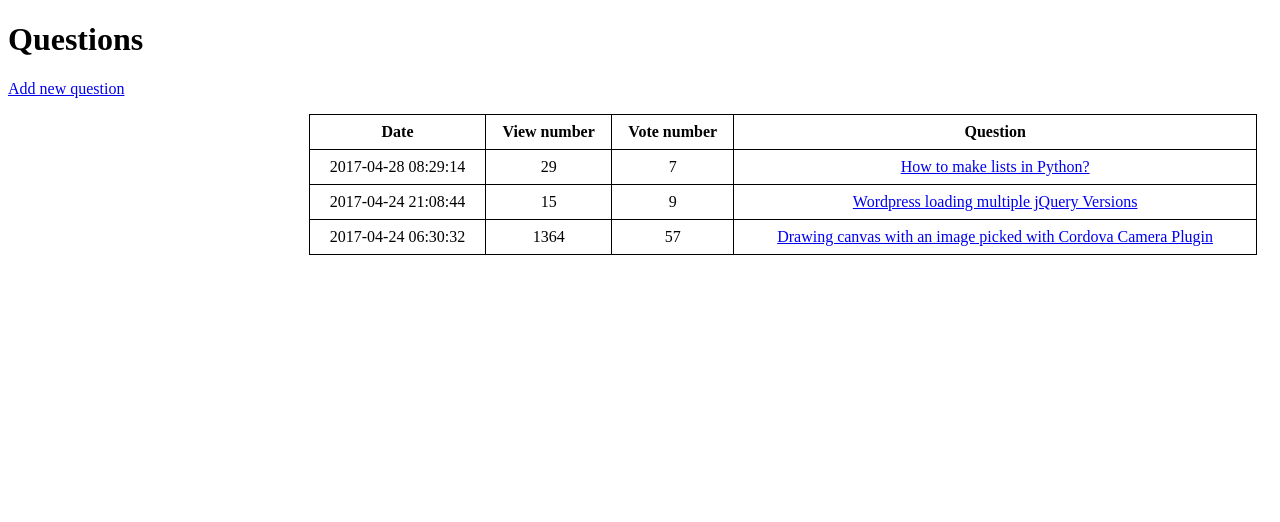
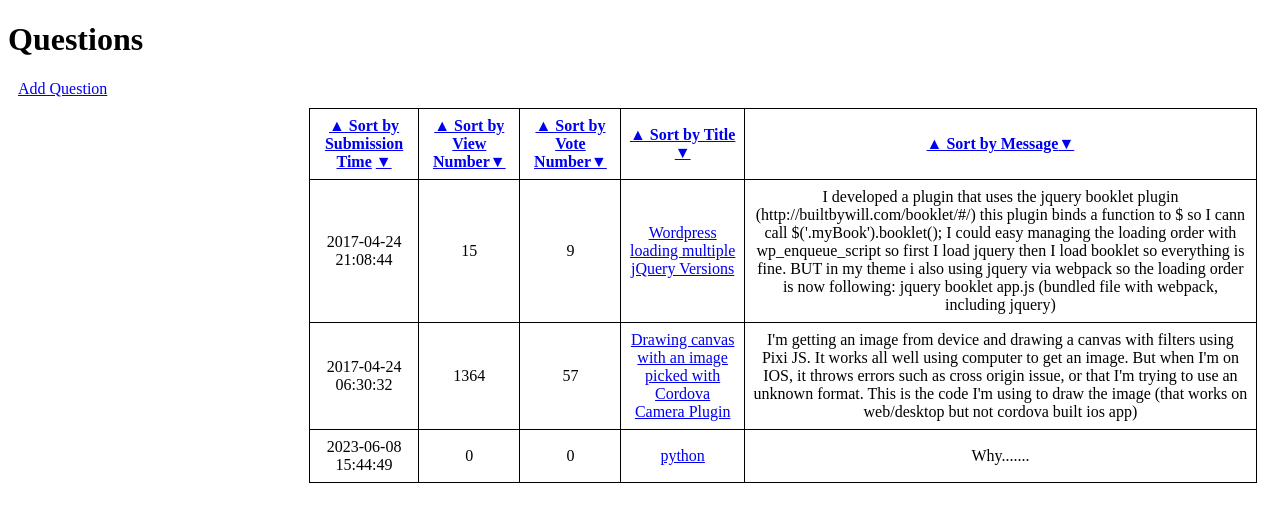
Before and after one commit to nikolawierzbowska/ASKmate_1, a Flask app: page /list in a window 1280 px wide. Shown: the top 522 px of the page. Run offline with Flask 3, Linux system fonts and the light colour scheme; some libraries are stand-ins or nearby versions.

Commit message:
4. Sort questions done 5. Delete question done 6. Delete an answer - without - Deleting redirects to the question detail page

```diff
--- a/connection.py
+++ b/connection.py
@@ -6,17 +6,6 @@ def read_dict_from_file(file_name):
         return [dict(line) for line in lines]
 
 
-def write_dict_to_file(file_name,data):
-    with open(file_name, "a+",newline="") as file:
-        for record in data:
-            file.write(record)
-
-
-def update_dict_to_file(file_name,data):
-    with open(file_name, "w",newline="") as file:
-        for record in data:
-            file.write(record)
-
 def write_dict_to_file_str(file_name, data):
     with open(file_name, 'w', newline='') as file:
         writer = csv.DictWriter(file, fieldnames=data[0].keys())
--- a/data/question.csv
+++ b/data/question.csv
@@ -1,5 +1,4 @@
 id,submission_time,view_number,vote_number,title,message,image
-1,1493368154,29,7,How to make lists in Python?,"I am totally new to this, any hints?",
 2,1493068124,15,9,Wordpress loading multiple jQuery Versions,"I developed a plugin that uses the jquery booklet plugin (http://builtbywill.com/booklet/#/) this plugin binds a function to $ so I cann call $('.myBook').booklet();
 
 I could easy managing the loading order with wp_enqueue_script so first I load jquery then I load booklet so everything is fine.
@@ -12,3 +11,4 @@ app.js (bundled file with webpack, including jquery)",images/image1.png
 3,1493015432,1364,57,Drawing canvas with an image picked with Cordova Camera Plugin,"I'm getting an image from device and drawing a canvas with filters using Pixi JS. It works all well using computer to get an image. But when I'm on IOS, it throws errors such as cross origin issue, or that I'm trying to use an unknown format.
 
 This is the code I'm using to draw the image (that works on web/desktop but not cordova built ios app)",
+4,1686239089,0,0,python,Why.......,0
--- a/data_manager.py
+++ b/data_manager.py
@@ -1,16 +1,9 @@
 # model
-import connection, server
+import connection
 import util
 
 questions_csv = "data/question.csv"
 answers_csv ="data/answer.csv"
-
-def list_questions_dm():
-    questions = connection.read_dict_from_file(questions_csv)
-    for question in questions:
-        question["submission_time"]=util.convert_timestamp_to_date(int(question["submission_time"]))
-    sorted_questions =sorted(questions, key= lambda x: x["submission_time"], reverse=True)
-    return sorted_questions
 
 
 def get_question_by_id_dm(question_id):
@@ -29,7 +22,7 @@ def get_answers_by_question_id_dm(question_id):
     for answer in data_answers:
         answer["submission_time"] = util.convert_timestamp_to_date(int(answer["submission_time"]))
     sorted_answers = sorted(data_answers, key=lambda x: x["submission_time"], reverse=True)
-    answers = [[line["submission_time"],line['message']] for line in sorted_answers if line['question_id'] == question_id]
+    answers = [[line["submission_time"],line['message'], line["id"]] for line in sorted_answers if line['question_id'] == question_id]
     return answers
 
 
@@ -63,3 +56,35 @@ def add_answer_dm(message,question_id):
     }
     answers.append(new_answer)
     connection.write_dict_to_file_str(answers_csv, answers)
+
+def get_sorted_questions(order_by, order_direction):
+    questions = connection.read_dict_from_file(questions_csv)
+    for question in questions:
+        question["submission_time"] = util.convert_timestamp_to_date(int(question["submission_time"]))
+    if order_by == 'title':
+        questions.sort(key=lambda q: q['title'].lower(), reverse=(order_direction == 'desc'))
+    elif order_by == 'submission_time':
+        questions.sort(key=lambda q: q['submission_time'], reverse=(order_direction == 'desc'))
+    elif order_by == 'message':
+        questions.sort(key=lambda q: q['message'].lower(), reverse=(order_direction == 'desc'))
+    elif order_by == 'view_number':
+        questions.sort(key=lambda q: int(q['view_number']), reverse=(order_direction == 'desc'))
+    elif order_by == 'vote_number':
+        questions.sort(key=lambda q: int(q['vote_number']), reverse=(order_direction == 'desc'))
+    return questions
+
+def delete_answer_dm(id, type):
+    header ="question_id" if type == "question" else "id"
+    answers = connection.read_dict_from_file(answers_csv)
+    answers = [answer for answer in answers if answer.get(header) != id]
+    connection.write_dict_to_file_str(answers_csv, answers)
+
+def delete_question_dm(question_id):
+    questions = connection.read_dict_from_file(questions_csv)
+    questions = [question for question in questions if question.get('id') != question_id]
+    connection.write_dict_to_file_str(questions_csv, questions)
+
+
+# def get_question(answer_id):
+#     answers =connection.read_dict_from_file(answers_csv)
+#     question_id =
--- a/server.py
+++ b/server.py
@@ -11,7 +11,10 @@ def main_page():
 
 @app.route('/list')
 def list_questions():
-    return flask.render_template("list.html", questions = data_manager.list_questions_dm())
+    order_by = flask.request.args.get('order_by')
+    order_direction = flask.request.args.get('order_direction')
+    questions = data_manager.get_sorted_questions(order_by, order_direction)
+    return flask.render_template("list.html", questions=questions)
 
 
 @app.route('/question/<question_id>')
@@ -33,7 +36,7 @@ def add_question():
         return flask.render_template('add_question.html')
 
 
-@app.route('/question/<question_id>/new-answer', methods=['GET', 'POST'])
+@app.route('/question/<question_id>/new_answer', methods=['GET', 'POST'])
 def add_answer(question_id):
     if flask.request.method == 'POST':
         message = flask.request.form['message']
@@ -43,6 +46,17 @@ def add_answer(question_id):
         return flask.render_template('add_answer.html', question_id=question_id)
 
 
+@app.route('/question/<question_id>/delete')
+def delete_question(question_id):
+    data_manager.delete_question_dm(question_id)
+    data_manager.delete_answer_dm(question_id,"question")
+    return flask.redirect('/list')
+
+
+@app.route('/answer/<answer_id>/delete')
+def delete_answer(answer_id):
+    data_manager.delete_answer_dm(answer_id,"answer")
+    return flask.redirect('/question/<question_id>')
 
 
 if __name__ == "__main__":
--- a/templates/add_answer.html
+++ b/templates/add_answer.html
@@ -19,7 +19,7 @@
 <body>
     <h2>Add Answer</h2>
 
-    <form action="/question/{{question_id}}/new-answer" method="POST">
+    <form action="/question/{{question_id}}/new_answer" method="POST">
         <div>
             <label for="message">Message:</label>
             <textarea id="message" name="message" required></textarea>
--- a/templates/list.html
+++ b/templates/list.html
@@ -1,8 +1,10 @@
 <!DOCTYPE html>
 <html lang="eng">
 <head>
-    <title>Questions</title>
+    <meta charset="UTF-8">
+    <title>Question List</title>
 </head>
+
 <style>
     table {
             border-collapse: collapse;
@@ -18,33 +20,39 @@
             text-align: center;
     }
 
+    .add_question_link {
+            display: block;
+            margin: 10px;
+    }
+
 </style>
 
 <body>
     <h1>Questions</h1>
-<p>
-    <a href="/add_question">Add new question</a>
-</p>
 
-<table>
+    <a href="{{ url_for('add_question') }}" class="add_question_link">Add Question</a>
+
+    <table>
         <thead>
-        <tr>
-            <th>Date</th>
-            <th>View number</th>
-            <th>Vote number</th>
-            <th>Question</th>
-        </tr>
+            <tr>
+                <th><a href="/list?order_by=submission_time&order_direction=asc">&#9650; Sort by Submission Time</a> <a href="/list?order_by=submission_time&order_direction=desc">&#9660;</a></th>
+                <th><a href="/list?order_by=view_number&order_direction=asc">&#9650; Sort by View Number</a><a href="/list?order_by=view_number&order_direction=desc">&#9660;</a></th>
+                <th><a href="/list?order_by=vote_number&order_direction=asc">&#9650; Sort by Vote Number</a><a href="/list?order_by=vote_number&order_direction=desc">&#9660;</a></th>
+                <th><a href="/list?order_by=title&order_direction=asc">&#9650; Sort by Title</a> <a href="/list?order_by=title&order_direction=desc">&#9660;</a></th>
+                <th><a href="/list?order_by=message&order_direction=asc">&#9650; Sort by Message</a><a href="/list?order_by=message&order_direction=desc">&#9660;</a></th>
+            </tr>
         </thead>
         <tbody>
-        {% for question in questions%}
+            {% for question in questions %}
             <tr>
-                 <td>{{ question['submission_time']}}</td>
-                 <td>{{ question['view_number']}}</td>
-                 <td>{{ question['vote_number']}}</td>
-                 <td><a href="/question/{{question['id']}}">{{question['title']}}</a></td>
+                <td>{{ question['submission_time'] }}</td>
+                <td>{{ question['view_number'] }}</td>
+                <td>{{ question['vote_number'] }}</td>
+                <td><a href="/question/{{ question['id'] }}">{{ question['title'] }}</a></td>
+                <td>{{ question['message'] }}</td>
             </tr>
             {% endfor %}
         </tbody>
-</table>
+    </table>
 </body>
 </html>
--- a/util.py
+++ b/util.py
@@ -1,8 +1,6 @@
 # dodatkowe funkcje]
 import datetime, connection
 
-questions_csv = "data/question.csv"
-answers_csv ="data/answer.csv"
 
 def convert_timestamp_to_date(timestamp):
     date = datetime.datetime.fromtimestamp(timestamp)
```
Also changed, not shown: data/answer.csv (+4 -3 lines), templates/question.html (+12 -4 lines).
